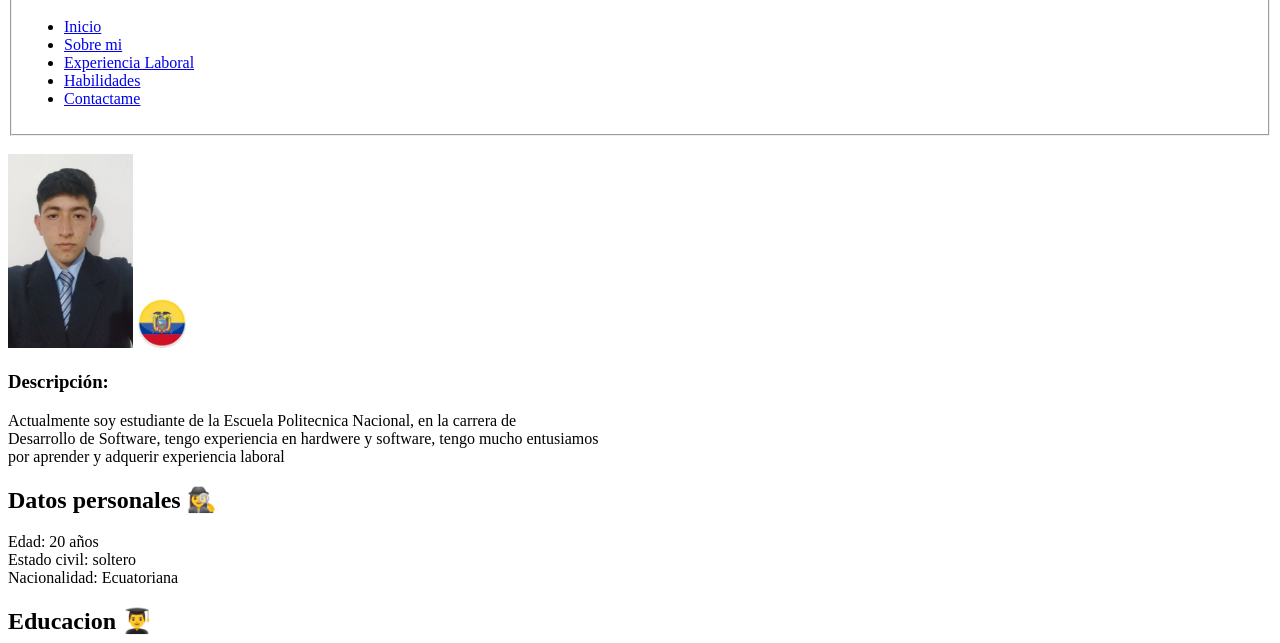
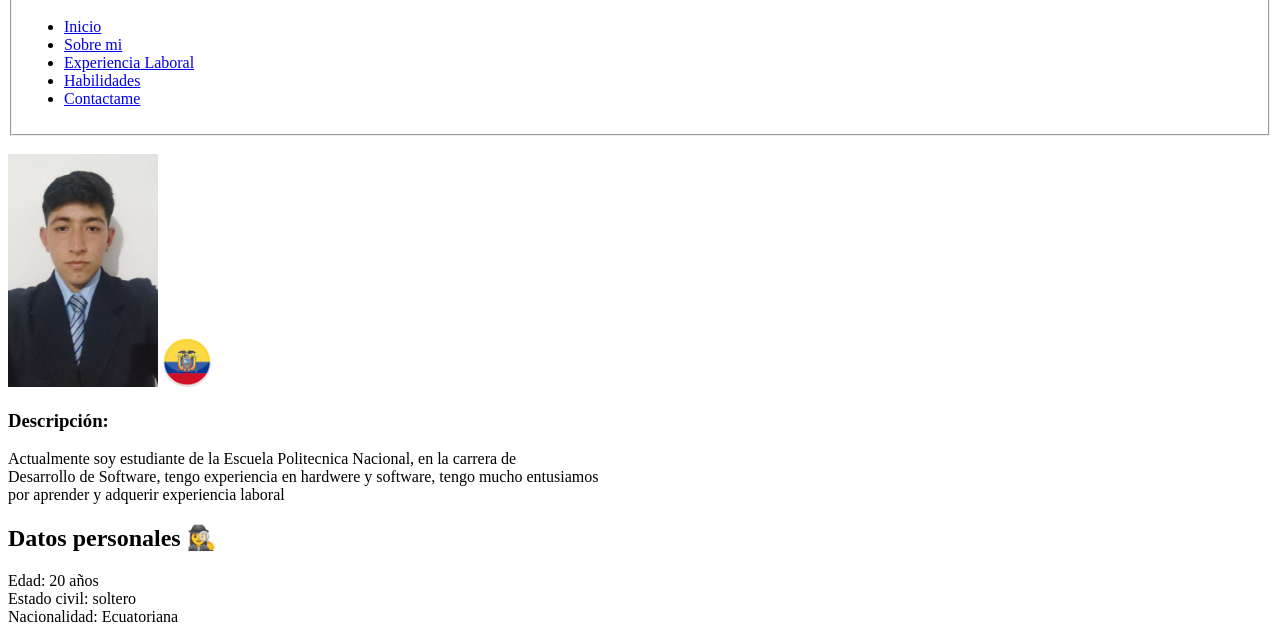
Before and after one commit to marlon1925/Portafolio, a plain HTML site: page index.html in a window 1280 px wide. Shown: the part 101-744 px from the top of the page. Drawn offline with Linux system fonts and the light colour scheme.

Commit message:
tamanio frontal

```diff
--- a/index.html
+++ b/index.html
@@ -43,7 +43,7 @@
     <section class="Sobre-mi" id="Sobre-mi">
         <div class="Contido personal">
             <br>
-            <img src="img/Frontal.jpg" width="125">
+            <img src="img/Frontal.jpg" width="150">
             <img src="img/descarga.jfif" width="50">
             <h3>Descripción: </h3>
             <p>
```
